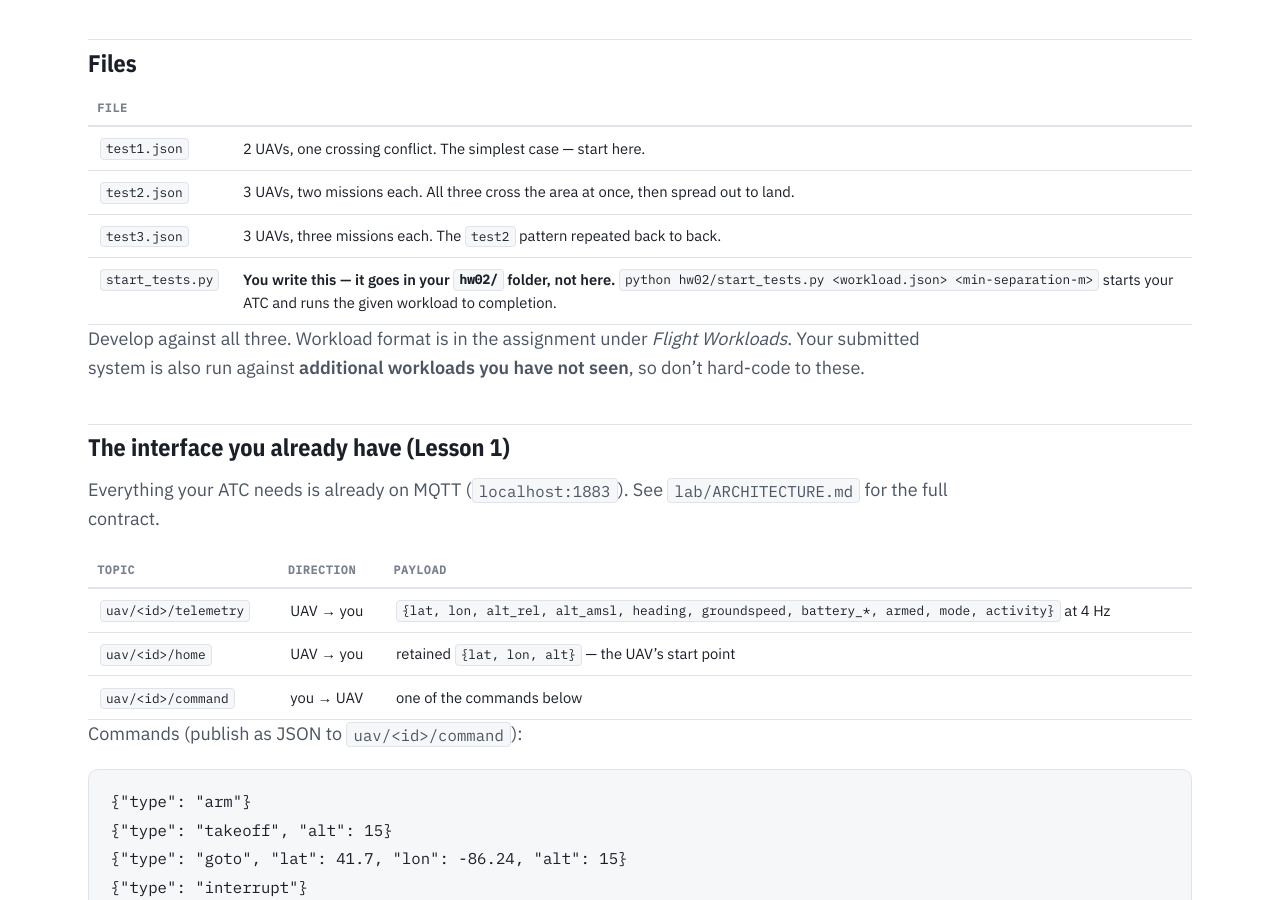
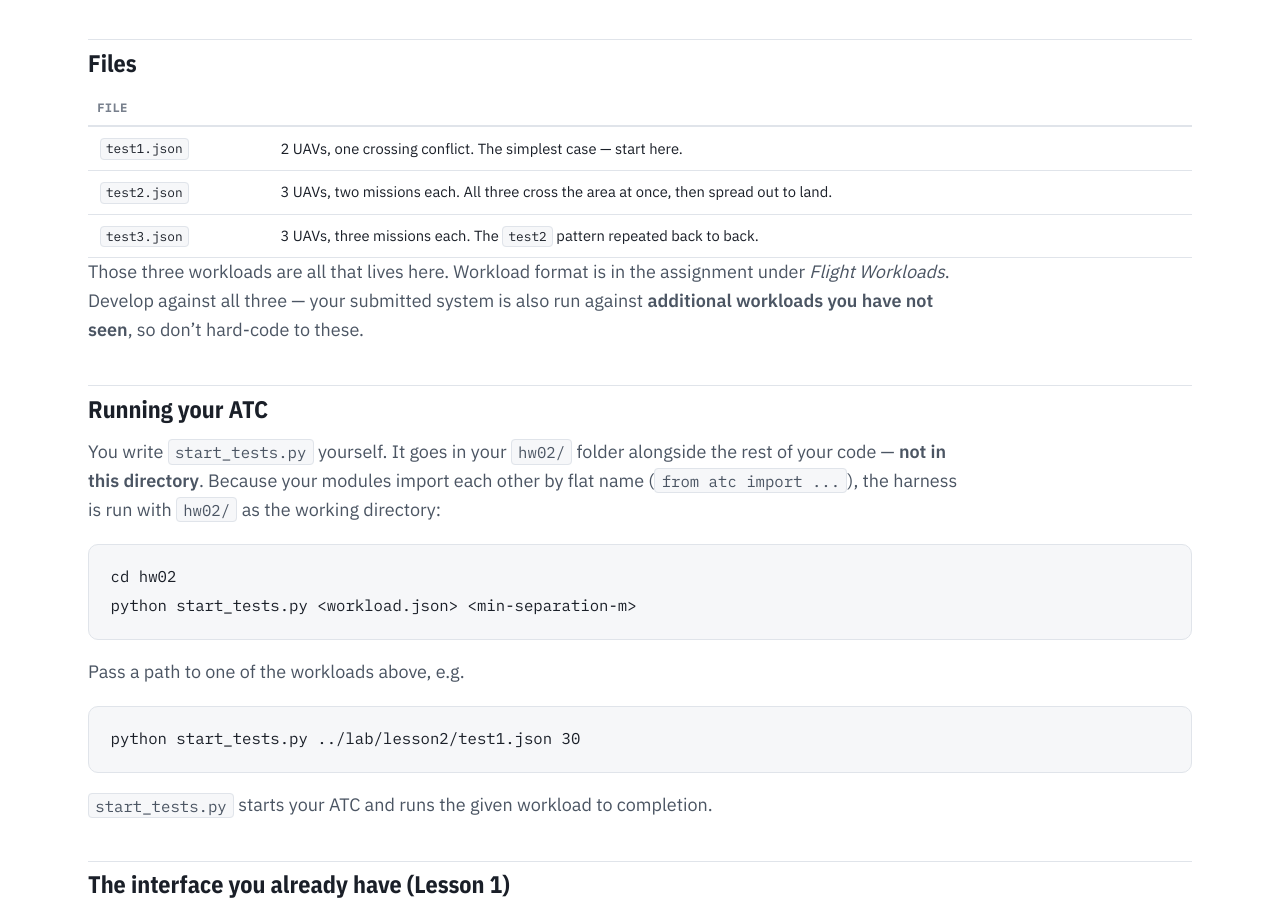
Before and after one commit to JaneClelandHuang/uav-native-ai, a Jekyll site: the page built from lab/lesson2/README.md, in a window 1280 px wide and 900 px high, scrolled down 685 px. Built offline with Jekyll 4.4.1, drawn with Linux system fonts in a browser that asks for light colours; our own code applies the rules of GitHub Pages for plain Markdown files.

Commit message:
Lesson 2: clarify start_tests.py runs with hw02/ as its working directory
Fixes the invocation shown to students: modules import each other by
flat name, so the harness must be run with hw02/ as cwd, not repo root.

Co-Authored-By: Claude Sonnet 5 <noreply@anthropic.com>
Claude-Session: https://claude.ai/code/session_01UUaZehyQ7htk2QrfmFBbik

````diff
--- a/lab/lesson2/README.md
+++ b/lab/lesson2/README.md
@@ -30,11 +30,31 @@ start point on the retained `uav/<id>/home` topic.
 | `test1.json` | 2 UAVs, one crossing conflict. The simplest case — start here. |
 | `test2.json` | 3 UAVs, two missions each. All three cross the area at once, then spread out to land. |
 | `test3.json` | 3 UAVs, three missions each. The `test2` pattern repeated back to back. |
-| `start_tests.py` | **You write this — it goes in your `hw02/` folder, not here.** `python hw02/start_tests.py <workload.json> <min-separation-m>` starts your ATC and runs the given workload to completion. |
 
-Develop against all three. Workload format is in the assignment under
-*Flight Workloads*. Your submitted system is also run against **additional
-workloads you have not seen**, so don't hard-code to these.
+Those three workloads are all that lives here. Workload format is in the
+assignment under *Flight Workloads*. Develop against all three — your
+submitted system is also run against **additional workloads you have not
+seen**, so don't hard-code to these.
+
+## Running your ATC
+
+You write `start_tests.py` yourself. It goes in your `hw02/` folder
+alongside the rest of your code — **not in this directory**. Because your
+modules import each other by flat name (`from atc import ...`), the harness
+is run with `hw02/` as the working directory:
+
+```bash
+cd hw02
+python start_tests.py <workload.json> <min-separation-m>
+```
+
+Pass a path to one of the workloads above, e.g.
+
+```bash
+python start_tests.py ../lab/lesson2/test1.json 30
+```
+
+`start_tests.py` starts your ATC and runs the given workload to completion.
 
 ## The interface you already have (Lesson 1)
 
````
Also changed, not shown: lessons/lesson2.md (+6 -4 lines).
